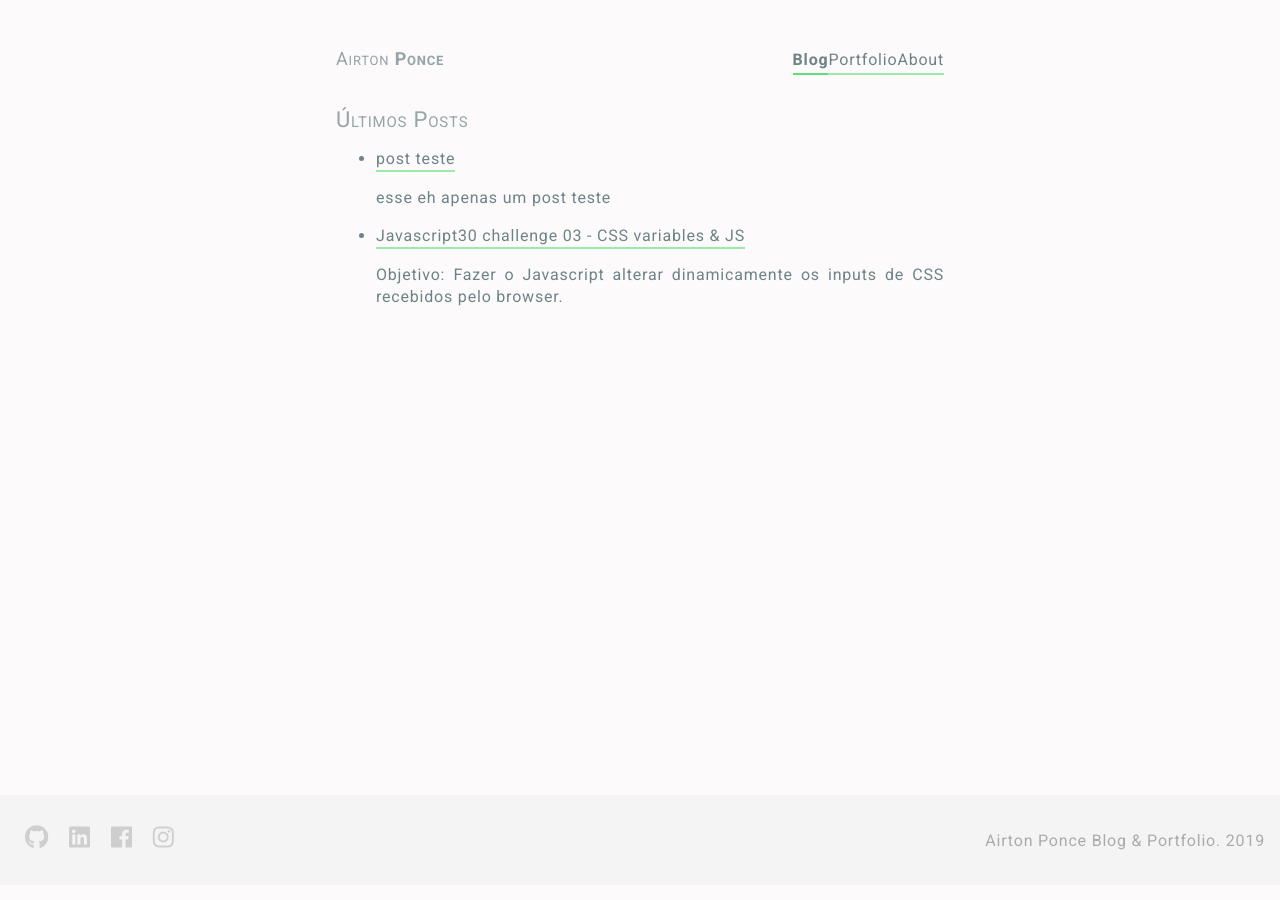
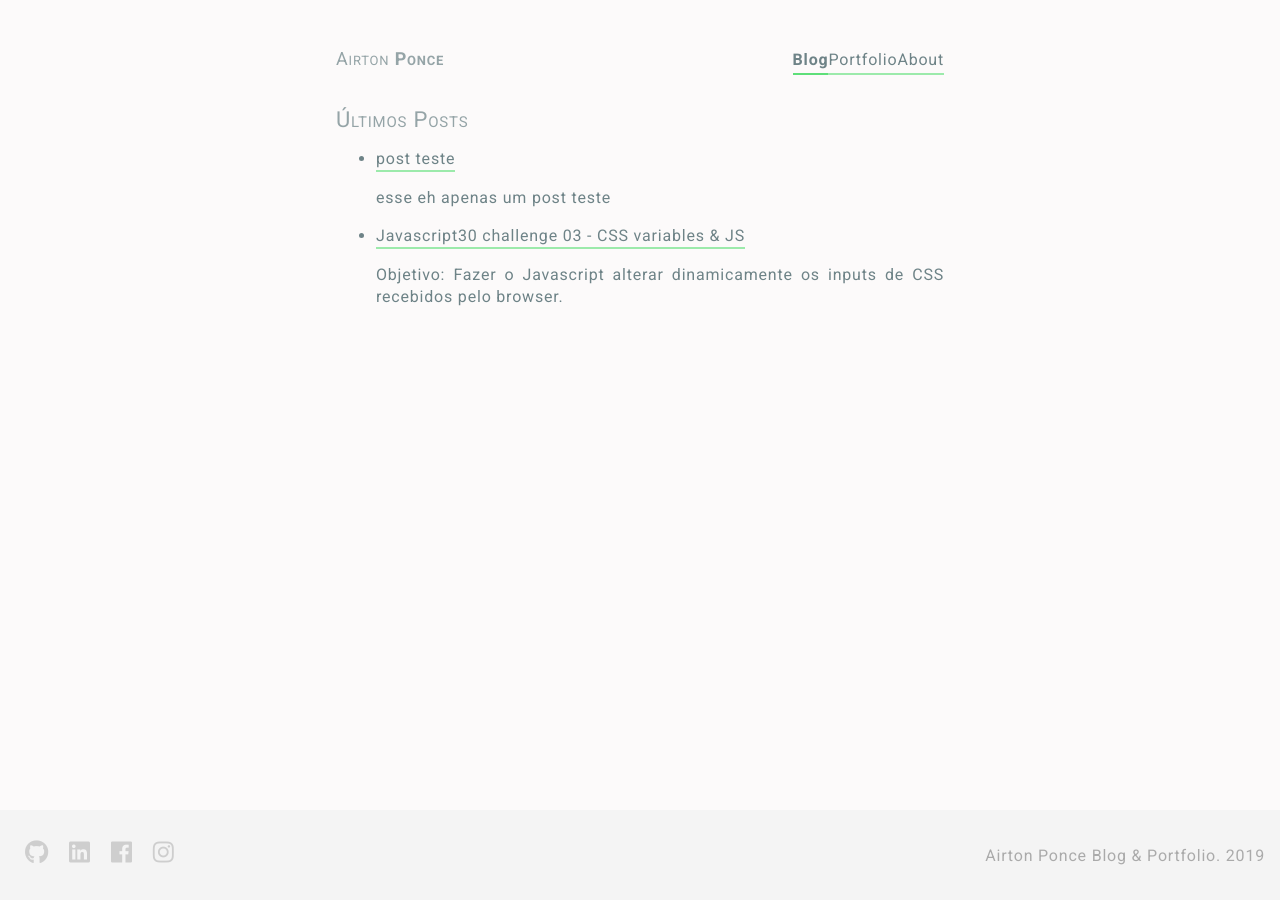
Before and after one commit to APonce911/jekyll-mywebsite, a Jekyll site: the page built from index.html, in a window 1280 px wide. Built offline with Jekyll 4.4.1, drawn with Linux system fonts in a browser that asks for light colours; nearby versions of some CDN libraries.

Commit message:
adjust .wrapper min-height to ignore navbar(100vh)

```diff
--- a/_sass/main.scss
+++ b/_sass/main.scss
@@ -59,7 +59,8 @@
 }
 .wrapper{
 // min-height: calc(100vh - 90px);
-min-height:calc(100vh - 15px);
+// min-height:calc(100vh - 15px);
+min-height:100vh;
 border: 0px;
 padding:0px;
 margin-bottom: -90px;
```
